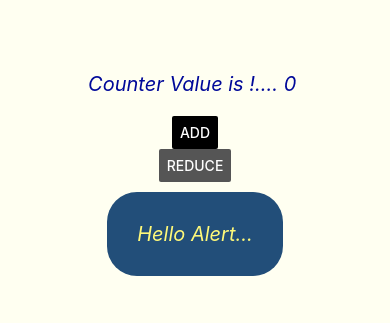
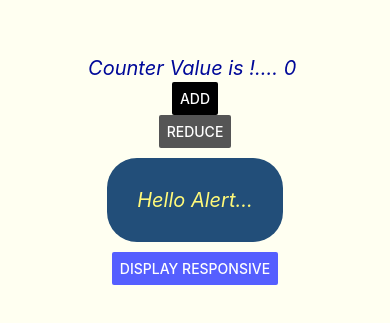
Before and after one commit to peruzzi9/reactnative, a React Native app: screen / in a window 390 px wide. Shown: the part 253-576 px from the top of the page. Built offline with nearby package versions, Linux system fonts and the light colour scheme.

Commit message:
Responsive Layout

```diff
--- a/App.js
+++ b/App.js
@@ -3,8 +3,10 @@ import React,{useState} from 'react';
 import { StyleSheet, Text,Button, View , Pressable } from 'react-native';
 
 export default function App() {
- let [counter, setcounter] = useState(0)
+ let [counter, setcounter] = useState(0) ;
+ let [displayResponsive, setdisplayResponsive] = useState(false) ;
   return (
+    !displayResponsive?
     <View style={styles.container}>
           <Text style={styles.text}>Counter Value is !.... {counter} </Text>
           <Button onPress={()=>setcounter(++counter)} title="Add" color="#000000" accessibilityLabel="Tap on Me"/>
@@ -13,14 +15,84 @@ export default function App() {
                      onPress={()=>alert("Hello to my first app with react native ...")}>
             <Text style={styles.buttonText}>Hello Alert...</Text>
           </Pressable>
+
+          <Button onPress={()=>setdisplayResponsive(!displayResponsive)} title="Display Responsive" color="#555fff"  accessibilityLabel="Tap on Me"/>
+
           <StatusBar style="auto" />
+    </View>
+    :
+    <View style={styles.body}>
+    <View style={styles.header}>
+      <Text style={styles.text}>Responsive Test ... </Text>
+      <Text style={styles.text}>header area </Text>
+      {/* text is not inside view */}
+    <View style={styles.topMenu}>
+       <Text style={styles.textHeader}>1</Text>
+       <Text style={styles.textHeader}>2</Text>
+       <Text style={styles.textHeader}>3</Text>
+    </View>
+     {/* each text is  inside view */}
+    <View style={styles.topMenu}>
+        <View style={styles.menuItem}><Text style={styles.textHeader}>home</Text></View>
+        <View style={styles.menuItem}><Text style={styles.textHeader}>services</Text></View>
+        <View style={styles.menuItem}><Text style={styles.textHeader}>contactus</Text></View>
+    </View>
+    </View>
+
+    {/* inline styling example here */}
+    <View style={styles.content}>
+      <Text style={styles.text}>content area</Text>
+      <Button onPress={()=>setdisplayResponsive(!displayResponsive)} title="Display Responsive" color="#555fff" accessibilityLabel="Tap on Me"/>
+
+
+   < View style = {
+   {
+    flex: 1,
+    flexDirection: 'row',
+    justifyContent: 'space-evenly',
+    alignItems: 'center', //changed value of alignItems
+    width:'90%',
+    backgroundColor: 'black'
+   }
+  } >
+  < View style = {{width: 50,height: 50,backgroundColor: 'powderblue'}} />
+  < View style = {{width: 50,height: 50,backgroundColor: 'skyblue'}} />
+  < View style = {{width: 50,height: 50,backgroundColor: 'steelblue'}} />
+
+   </View>
+
+
+
+    </View>
+
+    <View style={styles.footer}>
+      <Text style={styles.text}>footer area</Text>
+
+    <View style={styles.buttomMenu}>
+      <Text style={styles.text}>1</Text>
+      <Text style={styles.text}>2</Text>
+      <Text style={styles.text}>3</Text>
+    </View>
+    </View>
+
     </View>
   );
 }
 
 const styles = StyleSheet.create({
-  body : { backgroundColor:'#fff979'},
+  body : { backgroundColor:'#ffffff',
+           flex: 1,
+           flexDirection:'column',//default is column
+           alignItems: 'stretch',
+           justifyContent: 'center',
+  },
   text : {
+    color:'#000999',
+    fontSize :20 ,
+    fontStyle:'italic',
+    margin:2
+  },
+  textHeader : {
     color:'#000999',
     fontSize :20 ,
     fontStyle:'italic',
@@ -51,4 +123,44 @@ const styles = StyleSheet.create({
     alignItems: 'center',
     justifyContent: 'center',
   },
+  header: {
+    flex: 1.5,
+    backgroundColor: '#00ffff',
+    alignItems: 'center',
+    justifyContent: 'center',
+  },
+  content: {
+    flex: 5,
+    backgroundColor: '#e8f8ff',
+    alignItems: 'center',
+    justifyContent: 'center',
+  },
+  footer: {
+    flex: 1,
+    backgroundColor: '#ffb3d9',
+    alignItems: 'center',
+    justifyContent: 'center',
+  },
+  topMenu: {
+    flex: 1,
+    backgroundColor: '#00ffaa',
+    flexDirection:'row',
+    alignItems: 'center',
+    justifyContent: 'space-evenly',
+    width:'90%'
+  },
+  buttomMenu: {
+    flex: 1,
+    backgroundColor: '#ffff00',
+    flexDirection:'column',
+    alignItems: 'center',
+    justifyContent: 'space-evenly',
+    width:'50%'
+  },
+  menuItem: {
+    height:30,
+    backgroundColor:'#ff0080',
+    alignItems: 'center',
+    justifyContent: 'center',
+  },
 });
```
Also changed, not shown: 1 other file (tests, documents, lock files or other folders).
